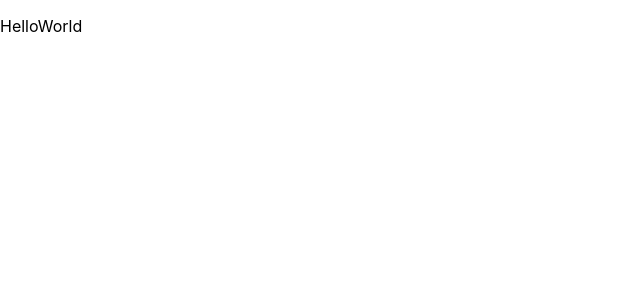
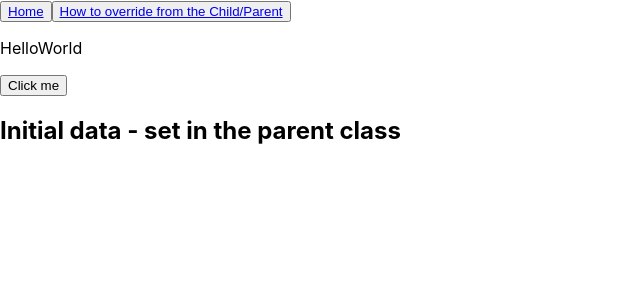
Before and after one commit to tdrydendiaz/quad, a React (Create React App) app in the folder client/: page /parentChild in a window 1280 px wide. Shown: the top 300 px of the page, without its empty margins (0-640 px from the left). Built offline with nearby package versions, Linux system fonts and the light colour scheme.

Commit message:
added some details to node FE

```diff
--- a/client/src/Router.js
+++ b/client/src/Router.js
@@ -2,6 +2,9 @@
 import React, { Component } from 'react';
 import { BrowserRouter as Router, Route, Link } from "react-router-dom";
 import axios from 'axios';
+
+import Unit from './Unit';
+
 
 
 
@@ -9,8 +12,17 @@ function RoutingExample() {
   return (
     <Router>
       <div>
+      <button>
+            <Link to="/">Home</Link>
+          </button>
+          <button>
+            <Link to="/Unit">How to override from the Child/Parent</Link>
+          </button>
 
 <p>HelloWorld</p>
+
+ <Route exact path="/" />
+        <Route path="/parentChild" component={Unit} />
 
       </div>
     </Router>
--- /dev/null
+++ b/client/src/Unit.js
@@ -0,0 +1,36 @@
+
+import React, { Component } from 'react';
+import axios from 'axios';
+
+class Unit extends Component {
+
+    constructor(props) {
+      super(props);
+      this.state = {
+        data: 'Initial data - set in the parent class'
+      }
+    }
+
+    makeRequest = (e) => {
+        axios.get("/server/getAllAccounts").then(response => {
+
+            console.log(response.data);
+            this.setState({
+                data: response.data
+            });
+
+        });
+    }
+
+
+    render() {
+      return (
+        <div>
+            <button onClick={this.makeRequest} >Click me</button>
+          <h2>{this.state.data}</h2>
+        </div>
+      );
+    }
+  }
+
+export default Unit;
```
